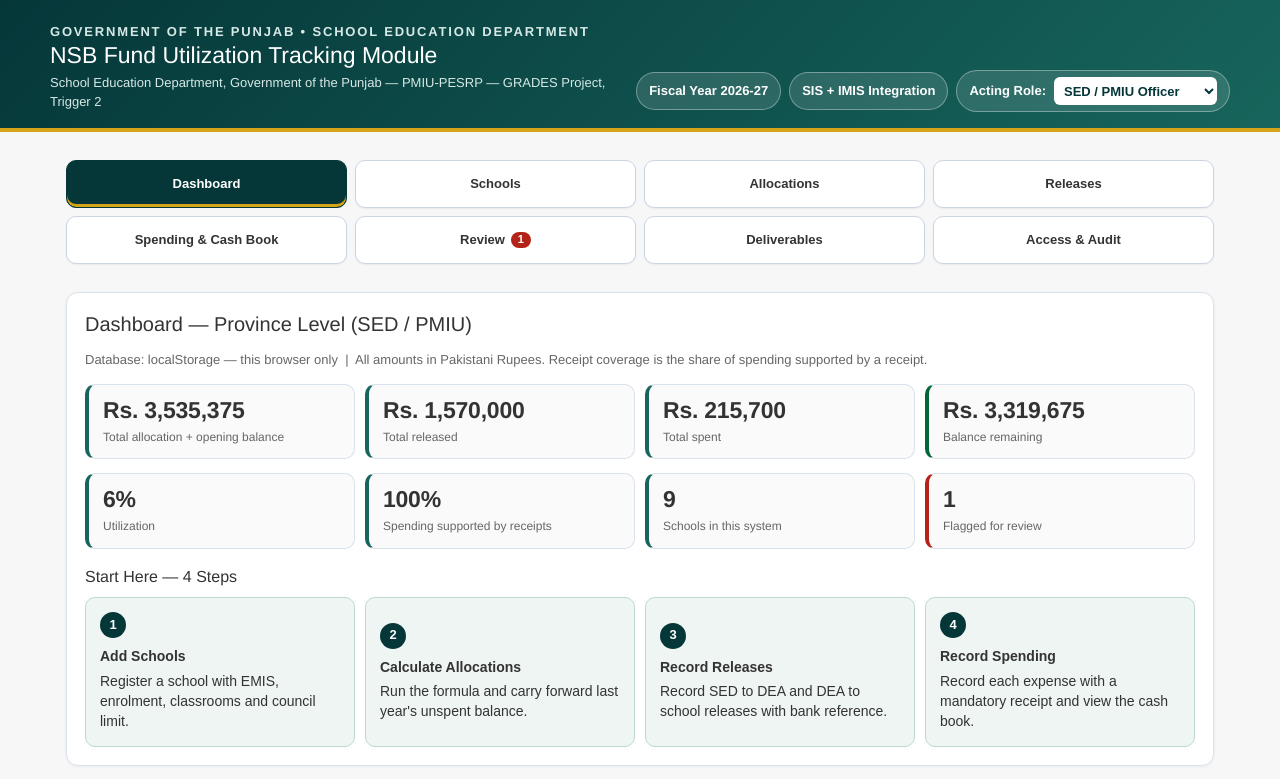
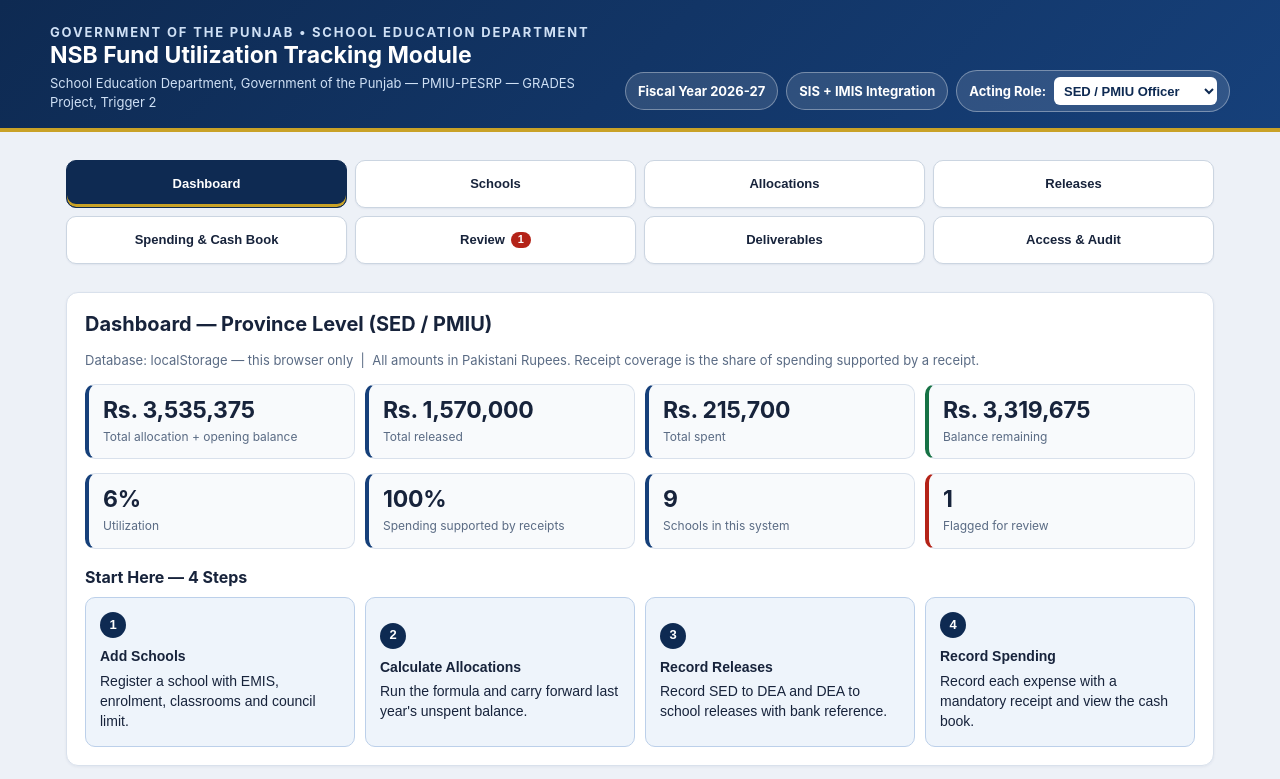
Before and after one commit to joelseoserviceca-sketch/nsb-fund-utilization-module, a plain HTML site: page index.html in a window 1280 px wide. Shown: the top 779 px of the page. Drawn offline with Linux system fonts and the light colour scheme.

Commit message:
Revert to PESRP/PMIU navy and gold colour scheme

```diff
--- a/styles.css
+++ b/styles.css
@@ -1,16 +1,14 @@
-/* NSB Fund Utilization Tracking Module — School Education Department, Punjab look.
-   Colours sampled from schools.punjab.gov.pk (15 Nov 2026): header #053739, gold #D5A317,
-   green #006837, ribbon teal #17655C. Font: plain system sans (Helvetica/Arial equivalent) —
-   the site's exact declared stack could not be verified, so the closest visual match is used. */
+/* NSB Fund Utilization Tracking Module — professional government/education look.
+   System fonts only, no external dependencies. */
 :root{
-  --navy:#053739; --navy-2:#17655C; --teal:#006837; --gold:#D5A317;
-  --bg:#f7f7f7; --card:#ffffff; --ink:#333333; --muted:#666666; --line:#d9e1ec;
-  --ok:#006837; --ok-bg:#e6f4ec; --warn:#8a5a00; --warn-bg:#fff3d6;
-  --bad:#b42318; --bad-bg:#fdecea; --focus:#17655C; --radius:12px;
+  --navy:#0e2a52; --navy-2:#16407a; --teal:#0f766e; --gold:#c9a227;
+  --bg:#edf1f7; --card:#ffffff; --ink:#17233b; --muted:#5a6b84; --line:#d9e1ec;
+  --ok:#177245; --ok-bg:#e6f4ec; --warn:#8a5a00; --warn-bg:#fff3d6;
+  --bad:#b42318; --bad-bg:#fdecea; --focus:#2563eb; --radius:12px;
 }
 *{box-sizing:border-box}
 html{scroll-behavior:smooth}
-body{margin:0;font-family:"Helvetica Neue",Helvetica,Arial,sans-serif;background:var(--bg);color:var(--ink);line-height:1.55;font-size:15px}
+body{margin:0;font-family:-apple-system,BlinkMacSystemFont,"Segoe UI",Roboto,Arial,Helvetica,sans-serif;background:var(--bg);color:var(--ink);line-height:1.55;font-size:15px}
 a{color:var(--navy-2)}
 
 /* ---------- Header ---------- */
@@ -19,8 +17,7 @@ header{background:linear-gradient(135deg,var(--navy) 0%,var(--navy-2) 100%);colo
 .brand{flex:1 1 300px;min-width:0}
 .eyebrow{margin:0 0 4px;font-size:11px;font-weight:700;letter-spacing:.14em;text-transform:uppercase;color:#f2d06b}
 .brand h1{font-size:23px;line-height:1.2;margin:0}
-.brand p{margin:5px 0 0;font-size:13px;line-height:1.45;color:#d7e9e6;max-width:560px}
-h1,h2,h3{font-weight:400}
+.brand p{margin:5px 0 0;font-size:13px;line-height:1.45;color:#cfe0f5;max-width:560px}
 .chips{display:flex;align-items:center;gap:8px;flex-wrap:wrap}
 .chip{display:inline-flex;align-items:center;gap:8px;min-height:38px;padding:6px 12px;border:1px solid rgba(255,255,255,.35);border-radius:999px;background:rgba(255,255,255,.12);color:#fff;font-size:13px;font-weight:700;white-space:nowrap}
 .chip select{height:28px;border-radius:6px;border:0;padding:0 6px;font-size:13px;font-weight:600;color:var(--navy);background:#fff;max-width:190px}
@@ -33,7 +30,7 @@ main{max-width:1180px;margin:0 auto;padding:18px 16px 32px}
 /* ---------- Tabs ---------- */
 nav.tabs{display:grid;grid-template-columns:repeat(4,1fr);gap:8px;margin:0 0 18px;position:sticky;top:0;background:var(--bg);padding:10px 0;z-index:5}
 nav.tabs button{min-height:48px;border:1px solid #cbd5e1;background:#fff;border-radius:10px;padding:8px 8px;font-size:13px;font-weight:700;line-height:1.25;cursor:pointer;display:flex;align-items:center;justify-content:center;gap:6px;text-align:center;color:var(--ink);box-shadow:0 1px 2px rgba(15,42,82,.06);transition:background .15s,border-color .15s,transform .05s}
-nav.tabs button:hover:not(:disabled){border-color:var(--navy-2);background:#eef5f3}
+nav.tabs button:hover:not(:disabled){border-color:var(--navy-2);background:#f0f5fc}
 nav.tabs button:active:not(:disabled){transform:translateY(1px)}
 nav.tabs button.active{background:var(--navy);color:#fff;border-color:var(--navy);box-shadow:inset 0 -3px 0 var(--gold)}
 nav.tabs button:disabled{opacity:.42;cursor:not-allowed;box-shadow:none}
@@ -49,15 +46,15 @@ p{line-height:1.55}
 .muted{color:var(--muted);font-size:13px}
 .hint{color:var(--muted);font-size:13px;margin:2px 0 12px}
 .kpis{display:grid;grid-template-columns:repeat(4,1fr);gap:10px;margin:14px 0}
-.kpi{border:1px solid var(--line);border-left:4px solid var(--navy-2);border-radius:10px;padding:12px 14px;background:#fafafa}
+.kpi{border:1px solid var(--line);border-left:4px solid var(--navy-2);border-radius:10px;padding:12px 14px;background:#f8fafc}
 .kpi b{font-size:23px;display:block;line-height:1.2;letter-spacing:-.01em}
 .kpi span{font-size:12px;color:var(--muted);display:block;margin-top:3px}
 .kpi.tone-ok{border-left-color:var(--ok)}
 .kpi.tone-bad{border-left-color:var(--bad)}
 .kpi.tone-warn{border-left-color:#b7791f}
 .steps{display:grid;grid-template-columns:repeat(4,1fr);gap:10px}
-.step{border:1px solid #bcd8d2;background:#eef5f3;border-radius:10px;padding:14px;text-align:left;cursor:pointer;font-size:14px;line-height:1.45;color:var(--ink);transition:background .15s,border-color .15s}
-.step:hover{background:#dcebe6;border-color:var(--navy-2)}
+.step{border:1px solid #bcd0ea;background:#eef4fb;border-radius:10px;padding:14px;text-align:left;cursor:pointer;font-size:14px;line-height:1.45;color:var(--ink);transition:background .15s,border-color .15s}
+.step:hover{background:#e2edf9;border-color:var(--navy-2)}
 .step b{display:block;margin-bottom:4px;font-size:14px}
 .step .step-num{display:inline-flex;align-items:center;justify-content:center;width:26px;height:26px;border-radius:50%;background:var(--navy);color:#fff;font-size:13px;font-weight:700;margin-bottom:8px}
 
@@ -66,7 +63,7 @@ p{line-height:1.55}
 .table-wrap table{border:0}
 table{width:100%;border-collapse:collapse;font-size:13.5px;min-width:560px}
 th,td{border-bottom:1px solid #e2e8f0;padding:9px 8px;text-align:left;vertical-align:top}
-th{background:#f7f7f7;font-size:12px;letter-spacing:.02em;white-space:nowrap}
+th{background:#eef2f7;font-size:12px;letter-spacing:.02em;white-space:nowrap}
 tr:last-child td{border-bottom:0}
 tbody tr:hover{background:#f8fafc}
 
@@ -85,14 +82,14 @@ form{display:grid;grid-template-columns:repeat(3,1fr);gap:12px}
 form>div{min-width:0}
 label{font-size:12px;font-weight:700;display:block;margin-bottom:4px}
 input,select,textarea{width:100%;padding:10px;border:1px solid #b6c2d2;border-radius:8px;font-size:14px;background:#fff;color:var(--ink)}
-input:focus,select:focus,textarea:focus{border-color:var(--navy-2);box-shadow:0 0 0 3px rgba(23,101,92,.18);outline:none}
+input:focus,select:focus,textarea:focus{border-color:var(--navy-2);box-shadow:0 0 0 3px rgba(37,99,235,.18);outline:none}
 input[type="file"]{padding:7px}
 .btn{background:var(--navy);color:#fff;border:0;border-radius:8px;padding:11px 16px;font-weight:700;font-size:14px;cursor:pointer;margin:4px 4px 4px 0;transition:background .15s}
 .btn:hover{background:var(--navy-2)}
 .btn.light{background:#e2e8f0;color:var(--navy)}
 .btn.light:hover{background:#cbd8e8}
 .btn.green{background:var(--ok)}
-.btn.green:hover{background:#00522c}
+.btn.green:hover{background:#12603a}
 .btn.red{background:var(--bad)}
 .btn.red:hover{background:#931b13}
 .btn:disabled{opacity:.5;cursor:not-allowed}
```
